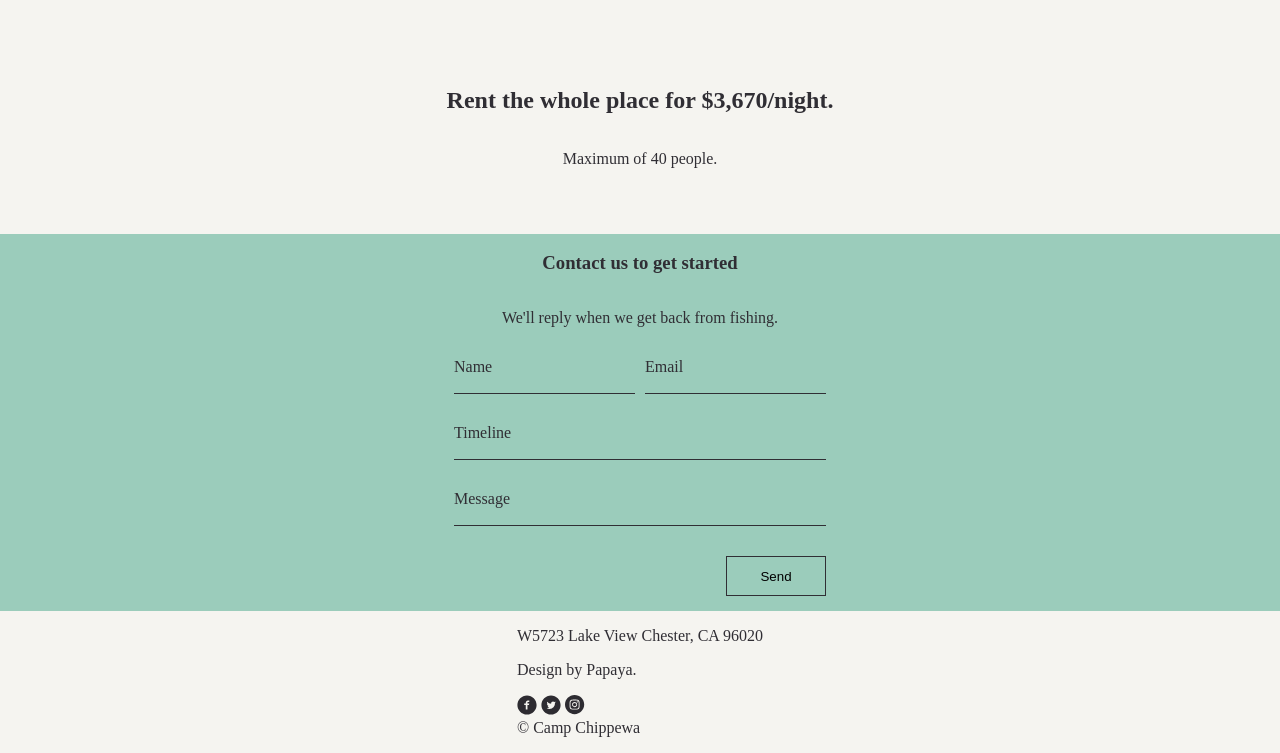
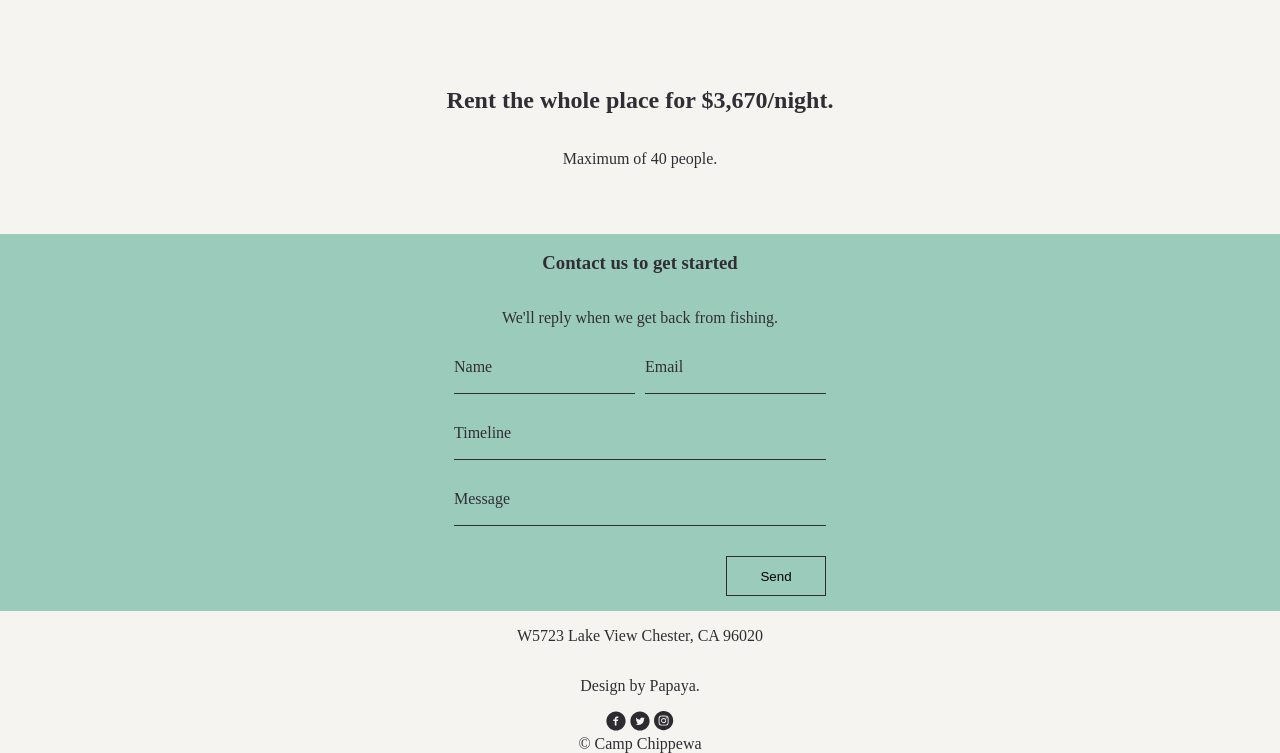
Before and after one commit to Oba-max22/flex-project, a plain HTML site: page index.html in a window 1280 px wide. Shown: the part 1770-2523 px from the top of the page. Drawn offline with Linux system fonts and the light colour scheme.

Commit message:
second commit

```diff
--- a/style.css
+++ b/style.css
@@ -144,3 +144,10 @@ button {
     background-color: #9BCCBB;
     border: 1px solid #302E34;
 }
+
+footer {
+    display: flex;
+    flex-flow: column wrap;
+    justify-content: center;
+    align-items: center;
+}
```
